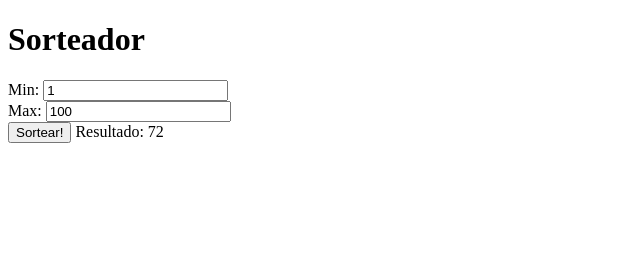
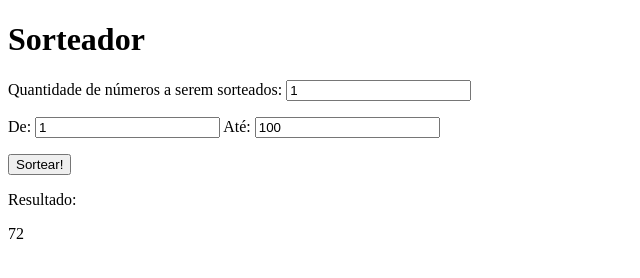
Before and after one commit to ThiagoGregolon/git-vscode-random, a plain HTML site: page index.html in a window 1280 px wide. Both pictures are taken after a click on the button "Sortear!". Shown: the whole page, without its empty margins (0-640 px from the left). Drawn offline with Linux system fonts and the light colour scheme.

Commit message:
add multiply numbers to raffle

```diff
--- a/app.js
+++ b/app.js
@@ -2,6 +2,7 @@
 
 const inputMin = document.getElementById('min');
 const inputMax = document.getElementById('max');
+const qtRaffle = document.getElementById('quantity_raffle');
 const btnResult = document.getElementById('raffle');
 const currentResult = document.getElementById('result');
 
@@ -9,6 +10,25 @@ const currentResult = document.getElementById('result');
 function funcRaffle() {
     let valueMin = parseInt(inputMin.value);
     let valueMax = parseInt(inputMax.value);
+    let qtRaffleNum = parseInt(qtRaffle.value);
+
+    if (qtRaffleNum > 100000) {
+        qtRaffleNum = 100000;
+        document.getElementById('quantity_raffle').value = qtRaffleNum;
+        return alert('O valor máximo números sorteados permitido é 100000!');
+    }
+
+    if (valueMax > 99999) {
+        valueMax = 99999;
+        document.getElementById('max').value = valueMax;
+        return alert('O valor máximo permitido é 99999!');
+    }
+
+    if (valueMin > 99998) {
+        valueMin = 99998;
+        document.getElementById('min').value = valueMin;
+        return alert('O valor mínimo não pode ser maior que 99998!');
+    }
 
     if (isNaN(valueMin)) {
         valueMin = 1;
@@ -20,17 +40,26 @@ function funcRaffle() {
         document.getElementById('max').value = valueMax;
     }
 
+    if (isNaN(qtRaffleNum) || qtRaffleNum <= 0) {
+        qtRaffleNum = 1;
+        document.getElementById('quantity_raffle').value = qtRaffleNum;
+    }
+
     if (valueMin >= valueMax) {
         valueMax = valueMin + 1;
         document.getElementById('max').value = valueMax;
     }
 
     valueMax = valueMax + 1;
-    const resultCalc = Math.floor(Math.random() * (valueMax - valueMin)) + valueMin; // Generating a random integer between two values
-    // Math.random() = generates a random numeric less than the multiply number
-    // Math.floor() = to change the number to a integer
+    let outputResult = "";
+    for (i = 0; i < qtRaffleNum; i++) {
+        const resultCalc = Math.floor(Math.random() * (valueMax - valueMin)) + valueMin; // Generating a random integer between two values
+        // Math.random() = generates a random numeric less than the multiply number
+        // Math.floor() = to change the number to a integer
+        outputResult = outputResult + ' ' + resultCalc;
 
-    currentResult.textContent = resultCalc;
+    }
+    currentResult.textContent = outputResult;
 }
 
 btnResult.addEventListener('click', funcRaffle);
--- a/index.html
+++ b/index.html
@@ -11,17 +11,22 @@
   <header>
     <h1>Sorteador</h1>
   </header>
-<!-- FIXME: Improve the visualization -->
+  <!-- FIXME: Improve the visualization -->
   <div>
-    Min: <input type="number" id="min" value=1 />
-  </div>
+    <p> Quantidade de números a serem sorteados: <input type="number" id="quantity_raffle" value="1" />
+    </p>
 
-  <div>
-    Max: <input type="number" id="max" value=100 />
+    <p>De: <input type="number" id="min" value=1 />
+      Até: <input type="number" id="max" value=100 />
+    </p>
   </div>
 
   <button type="submit" id="raffle">Sortear!</button>
-  Resultado: <label type="number" id="result"></label>
+
+  <div>
+    <p>Resultado:</p>
+    <label type="number" id="result">asdsad</label>
+  </div>
 
 </body>
 
```
